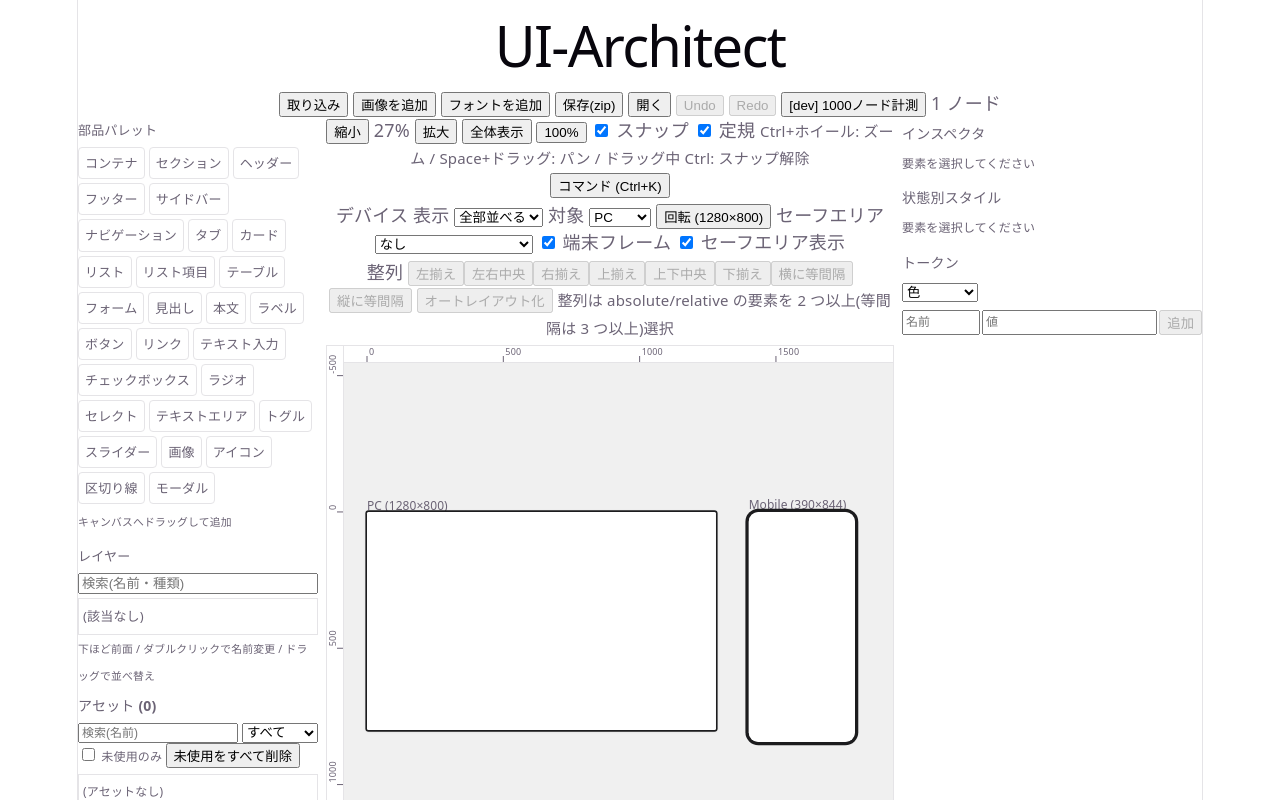
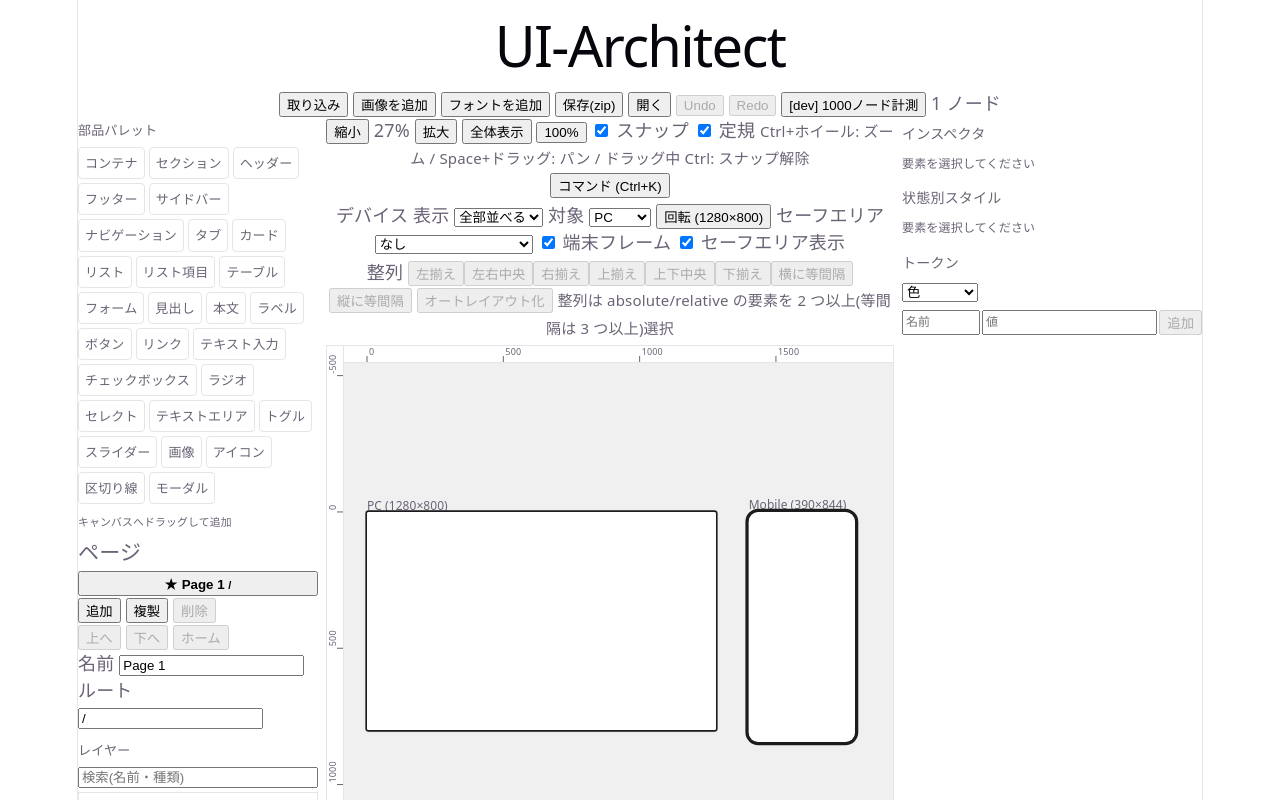
Before and after one commit to 29kiyo/UI-Architect, a React (Vite) app: page / in a window 1280 px wide. Shown: the top 800 px of the page. Built offline with nearby package versions, Linux system fonts and the light colour scheme.

Commit message:
feat(editor): page panel and pageId state (8-A-2)

```diff
--- a/src/App.tsx
+++ b/src/App.tsx
@@ -1,7 +1,7 @@
 import { useEffect, useRef, useState, useSyncExternalStore } from 'react'
 import { useStore } from 'zustand'
 import { assetUrls, blobStore, docStore, fontLoader, history } from '@/appSession'
-import { openProjectZip, putBlobs, replaceDocument, saveProjectZip } from '@/core'
+import { getHomePage, openProjectZip, putBlobs, replaceDocument, saveProjectZip } from '@/core'
 import {
   addFiles,
   addFontFiles,
@@ -12,7 +12,9 @@ import {
   Inspector,
   LayerPanel,
   NodesPreview,
+  PagePanel,
   Palette,
+  selectionStore,
   StatePanel,
   TokenPanel,
   type FileDropAt,
@@ -30,19 +32,20 @@ export default function App() {
   const doc = useStore(docStore, (s) => s.doc)
   const hist = useSyncExternalStore(history.subscribe, history.getState)
   const [importOpen, setImportOpen] = useState(false)
+  const [pageIdState, setPageId] = useState<string | undefined>(undefined)
+  const page = doc.pages.find((p) => p.id === pageIdState) ?? getHomePage(doc)
+  const pageId = page?.id
   const fileRef = useRef<HTMLInputElement>(null)
   const fontRef = useRef<HTMLInputElement>(null)
   // 画像ファイルをアセットとして配置(選択/ドロップ/貼り付け共通)
   // フォントファイルを Asset として追加(登録は doc.assets の同期で行われる)
   const addFonts = (files: File[]) => {
-    const page = doc.pages[0]
     if (!page || files.length === 0) return
     addFontFiles({ doc, page, history }, files, { blobs: blobStore, urls: assetUrls }).catch(
       (e: unknown) => console.error(e),
     )
   }
   const addImages = (files: File[], at?: FileDropAt) => {
-    const page = doc.pages[0]
     if (!page || files.length === 0) return
     addFiles({ doc, page, history }, files, { blobs: blobStore, urls: assetUrls }, at).catch(
       (e: unknown) => console.error(e),
@@ -85,6 +88,11 @@ export default function App() {
     )
     void fontLoader.sync(doc.assets, blobStore)
   }, [doc.assets])
+
+  // ページ切替・削除・開くで、別ページのノード選択が残らないようにする
+  useEffect(() => {
+    selectionStore.getState().clear()
+  }, [pageId])
 
   useEffect(() => {
     logger.setLevel(logLevel)
@@ -150,7 +158,7 @@ export default function App() {
           />
         )}{' '}
         <span>
-          {Object.keys(doc.pages[0]?.nodes ?? {}).length} {ja ? 'ノード' : 'nodes'}
+          {Object.keys(page?.nodes ?? {}).length} {ja ? 'ノード' : 'nodes'}
         </span>
       </p>
       {importOpen && (
@@ -169,7 +177,14 @@ export default function App() {
       <div style={{ display: 'flex', gap: 8, alignItems: 'flex-start' }}>
         <aside style={{ width: 240, flexShrink: 0, textAlign: 'left' }}>
           <Palette language={language} />
-          <LayerPanel doc={doc} history={history} language={language} />
+          <PagePanel
+            doc={doc}
+            history={history}
+            pageId={pageId}
+            language={language}
+            onSelect={setPageId}
+          />
+          <LayerPanel doc={doc} history={history} pageId={pageId} language={language} />
           <AssetPanel
             doc={doc}
             history={history}
@@ -185,7 +200,14 @@ export default function App() {
         </aside>
         <div style={{ flex: 1, minWidth: 0 }}>
           <AssetUrlsContext.Provider value={assetUrls}>
-            <Canvas doc={doc} history={history} language={language} onFiles={addImages} />
+            <Canvas
+              key={pageId}
+              doc={doc}
+              history={history}
+              pageId={pageId}
+              language={language}
+              onFiles={addImages}
+            />
           </AssetUrlsContext.Provider>
         </div>
         <aside style={{ width: 300, flexShrink: 0 }}>
@@ -193,9 +215,10 @@ export default function App() {
             doc={doc}
             history={history}
             language={language}
+            pageId={pageId}
             sinks={{ blobs: blobStore, urls: assetUrls }}
           />
-          <StatePanel doc={doc} history={history} language={language} />
+          <StatePanel doc={doc} history={history} pageId={pageId} language={language} />
           <TokenPanel tokens={doc.tokens} history={history} language={language} />
         </aside>
       </div>
--- a/src/editor/index.ts
+++ b/src/editor/index.ts
@@ -108,3 +108,4 @@ export type { FileDropAt, ImageItem, ImageSinks } from './canvas/imageActions'
 export { addFiles, addSvgFiles, isSvgFile } from './canvas/svgActions'
 export { addFontFiles, isFontFile } from './canvas/fontActions'
 export { AssetPanel } from './canvas/AssetPanel'
+export { PagePanel } from './pages/PagePanel'
--- /dev/null
+++ b/src/editor/pages/PagePanel.tsx
@@ -0,0 +1,183 @@
+import {
+  canRemovePage,
+  createAddPageCommand,
+  createMovePageCommand,
+  createPageFor,
+  createRemovePageCommand,
+  createRenamePageCommand,
+  createSetHomePageCommand,
+  createSetRouteCommand,
+  duplicatePage,
+  getHomePage,
+  normalizeRoute,
+  validateRoute,
+  type History,
+  type UIDocument,
+} from '@/core'
+import { useState } from 'react'
+
+type Props = {
+  doc: UIDocument
+  history: History
+  pageId: string | undefined
+  language: 'ja' | 'en'
+  onSelect: (id: string) => void
+}
+
+const TEXT = {
+  ja: {
+    title: 'ページ',
+    add: '追加',
+    dup: '複製',
+    del: '削除',
+    up: '上へ',
+    down: '下へ',
+    name: '名前',
+    route: 'ルート',
+    home: 'ホームに設定',
+    isHome: 'ホーム',
+    confirm: 'このページを削除しますか?(Undo で戻せます)',
+    invalid: 'ルートに使えない文字があります',
+    duplicate: 'そのルートは他のページで使われています',
+  },
+  en: {
+    title: 'Pages',
+    add: 'Add',
+    dup: 'Duplicate',
+    del: 'Delete',
+    up: 'Up',
+    down: 'Down',
+    name: 'Name',
+    route: 'Route',
+    home: 'Set as home',
+    isHome: 'Home',
+    confirm: 'Delete this page? (can be undone)',
+    invalid: 'Route contains invalid characters',
+    duplicate: 'This route is used by another page',
+  },
+}
+
+export function PagePanel({ doc, history, pageId, language, onSelect }: Props) {
+  const t = TEXT[language]
+  const [error, setError] = useState('')
+  const home = getHomePage(doc)
+  const idx = doc.pages.findIndex((p) => p.id === pageId)
+  const cur = doc.pages[idx]
+
+  const add = () => {
+    const p = createPageFor(doc)
+    history.execute(createAddPageCommand(p))
+    onSelect(p.id)
+  }
+  const dup = () => {
+    if (!cur) return
+    const p = duplicatePage(doc, cur.id)
+    history.execute(createAddPageCommand(p, idx + 1))
+    onSelect(p.id)
+  }
+  const remove = () => {
+    if (!cur || !canRemovePage(doc) || !window.confirm(t.confirm)) return
+    history.execute(createRemovePageCommand(cur.id))
+  }
+  const commitName = (el: HTMLInputElement) => {
+    if (!cur) return
+    const v = el.value.trim()
+    if (!v) el.value = cur.name
+    else if (v !== cur.name) history.execute(createRenamePageCommand(cur.id, v))
+  }
+  const commitRoute = (el: HTMLInputElement) => {
+    if (!cur) return
+    const err = validateRoute(doc, cur.id, el.value)
+    if (err) {
+      setError(t[err])
+      el.value = cur.route
+      return
+    }
+    setError('')
+    if (normalizeRoute(el.value) !== cur.route) {
+      history.execute(createSetRouteCommand(cur.id, el.value))
+    }
+  }
+  const enterBlur = (e: React.KeyboardEvent<HTMLInputElement>) => {
+    if (e.key === 'Enter') e.currentTarget.blur()
+  }
+
+  return (
+    <section style={{ textAlign: 'left', marginBottom: 8 }}>
+      <h3 style={{ margin: '4px 0' }}>{t.title}</h3>
+      <ul style={{ listStyle: 'none', margin: 0, padding: 0 }}>
+        {doc.pages.map((p) => (
+          <li key={p.id}>
+            <button
+              type="button"
+              onClick={() => onSelect(p.id)}
+              style={{ fontWeight: p.id === pageId ? 'bold' : 'normal', width: '100%' }}
+            >
+              {home?.id === p.id ? '★ ' : ''}
+              {p.name} <small>{p.route}</small>
+            </button>
+          </li>
+        ))}
+      </ul>
+      <div>
+        <button type="button" onClick={add}>
+          {t.add}
+        </button>{' '}
+        <button type="button" disabled={!cur} onClick={dup}>
+          {t.dup}
+        </button>{' '}
+        <button type="button" disabled={!cur || !canRemovePage(doc)} onClick={remove}>
+          {t.del}
+        </button>
+      </div>
+      {cur && (
+        <div>
+          <button
+            type="button"
+            disabled={idx <= 0}
+            onClick={() => history.execute(createMovePageCommand(cur.id, idx - 1))}
+          >
+            {t.up}
+          </button>{' '}
+          <button
+            type="button"
+            disabled={idx >= doc.pages.length - 1}
+            onClick={() => history.execute(createMovePageCommand(cur.id, idx + 1))}
+          >
+            {t.down}
+          </button>{' '}
+          <button
+            type="button"
+            disabled={home?.id === cur.id}
+            onClick={() => history.execute(createSetHomePageCommand(cur.id))}
+          >
+            {home?.id === cur.id ? t.isHome : t.home}
+          </button>
+          <div>
+            <label>
+              {t.name}{' '}
+              <input
+                key={`n-${cur.id}-${cur.name}`}
+                defaultValue={cur.name}
+                onBlur={(e) => commitName(e.currentTarget)}
+                onKeyDown={enterBlur}
+              />
+            </label>
+          </div>
+          <div>
+            <label>
+              {t.route}{' '}
+              <input
+                key={`r-${cur.id}-${cur.route}`}
+                defaultValue={cur.route}
+                onBlur={(e) => commitRoute(e.currentTarget)}
+                onKeyDown={enterBlur}
+              />
+            </label>
+          </div>
+          {error && <div role="alert">{error}</div>}
+        </div>
+      )}
+    </section>
+  )
+}
```
